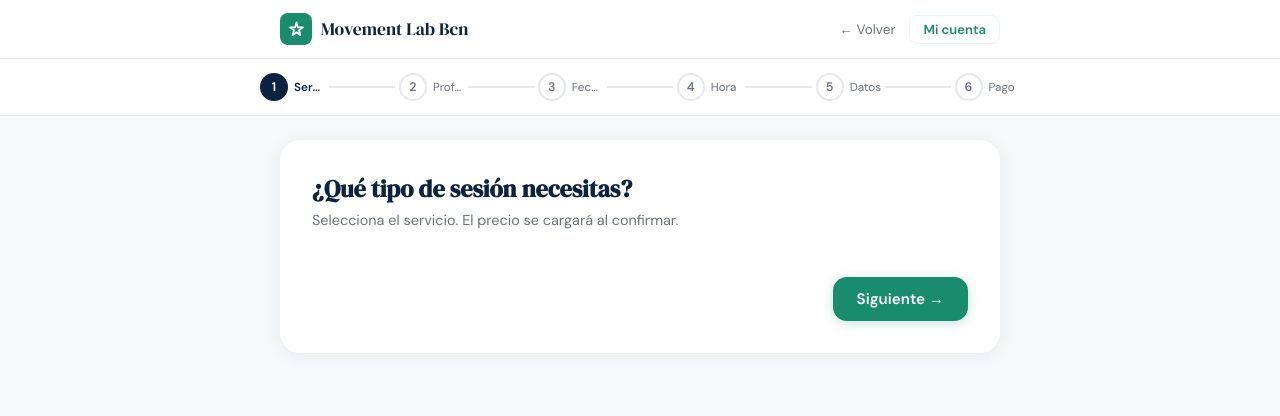
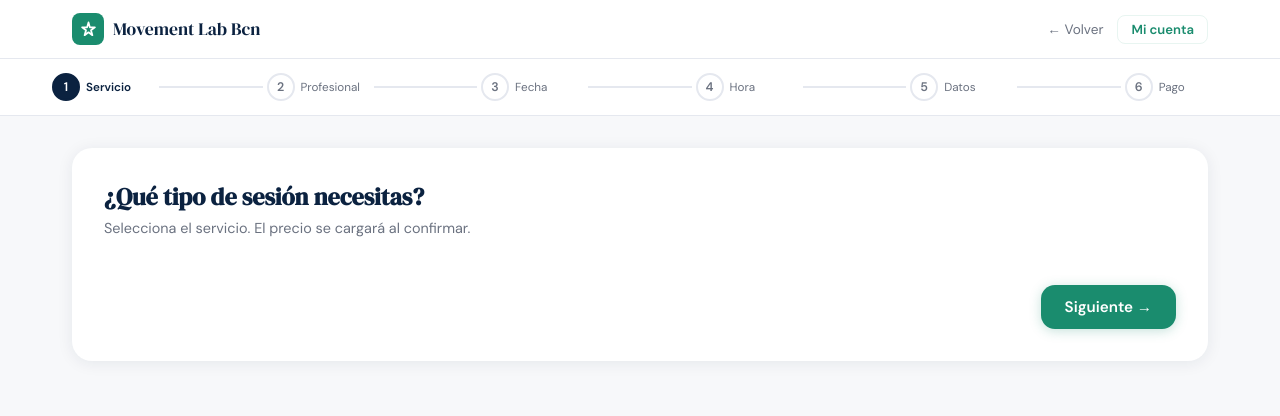
Before and after one commit to joelbrr/movement-bcn, a plain HTML site: page html_files/reservar-v3.html in a window 1280 px wide. Drawn offline with nearby package versions, Linux system fonts and the light colour scheme; a script that the page names is missing.

```diff
--- a/html_files/reservar-v3.html
+++ b/html_files/reservar-v3.html
@@ -82,9 +82,9 @@
     }
 
     .top-nav-inner {
-      max-width: 760px;
+      max-width: 1200px;
       margin: 0 auto;
-      padding: 0 20px;
+      padding: 0 32px;
       height: 58px;
       display: flex;
       align-items: center;
@@ -164,8 +164,9 @@
     }
 
     .progress-inner {
-      max-width: 760px;
+      max-width: 1200px;
       margin: 0 auto;
+      padding: 0 12px;
     }
 
     .progress-steps {
@@ -241,9 +242,9 @@
 
     /* ── WIZARD ── */
     .wizard-wrap {
-      max-width: 760px;
+      max-width: 1200px;
       margin: 0 auto;
-      padding: 24px 20px 60px;
+      padding: 32px 32px 80px;
     }
 
     .step-card {
```
